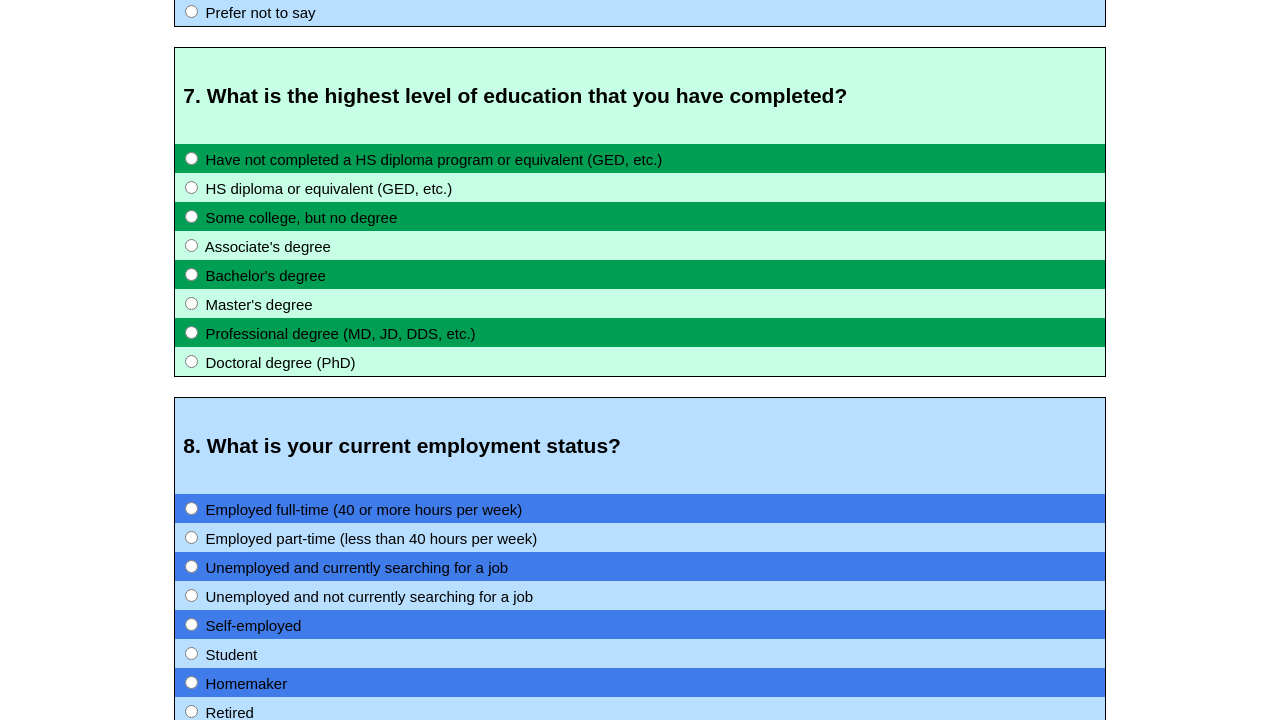
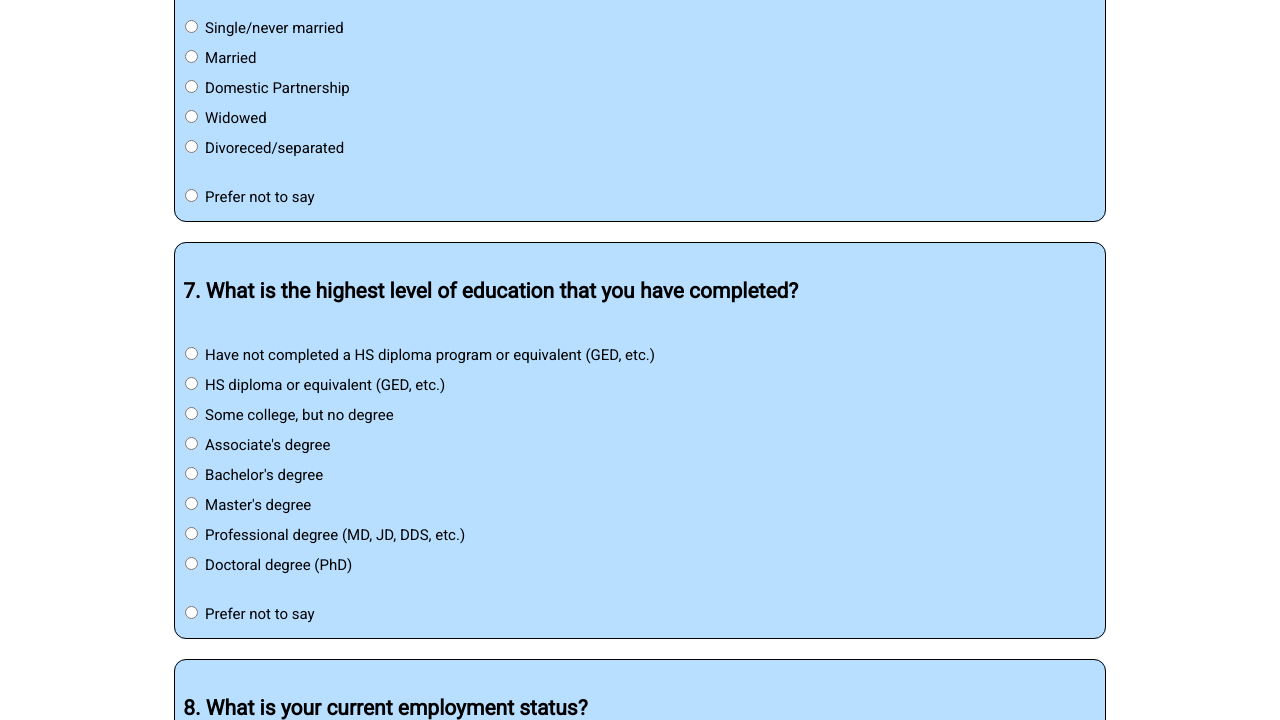
Before and after one commit to coxas/web_design_survey, a plain HTML site: page part1.html in a window 1280 px wide. Shown: the part 2080-2800 px from the top of the page. Drawn offline with Linux system fonts and the light colour scheme.

Commit message:
some design updates

```diff
--- a/part1.html
+++ b/part1.html
@@ -4,6 +4,7 @@
     <meta charset="UTF-8">
     <title>Survey Part I</title>
     <link rel="stylesheet" type="text/css" href="survey.css">
+    <link href="https://fonts.googleapis.com/css?family=Roboto" rel="stylesheet">
 </head>
 <body>
     <h1>
@@ -51,6 +52,7 @@
                         <input type="radio" id="75+" name="age" value= "75 or older"/> <!--radio buttons!-->
                         <label>75 or older</label>
                     </li>
+                </br>
                     <li class="lightgreen">
                         <input type="radio" id="agePNTS" name="age" value= "Prefer not to say"/> <!--radio buttons!-->
                         <label>Prefer not to say</label>
@@ -86,6 +88,7 @@
                         <label for="other">Other</label>
                         <input type="checkbox" id="other" name="race[]" value="Other">
                     </li>
+                    </br>
                     <li class="darkblue">
                         <label for="racePNTS">Prefer not to say</label>
                         <input type="checkbox" id="racePNTS" name="race[]" value="Prefer not to say">
@@ -117,6 +120,7 @@
                         <input type="radio" id="gfgq" name="gender" value= "Genderfluid/genderqueer"/>
                         <label>Genderfluid/genderqueer</label>
                     </li>
+                    </br>
                     <li>
                         <input type="radio" id="genderPNTS" name="gender" value= "Prefer not to say"/>
                         <label>Prefer not to say</label>
@@ -152,6 +156,7 @@
                         <input type="radio" id="indep" name="polit" value= "Independent/other"/>
                         <label>Independent/other</label>
                     </li>
+                    </br>
                     <li class="darkblue">
                         <input type="radio" id="politPNTS" name="polit" value= "Prefer not to say"/>
                         <label>Prefer not to say</label>
@@ -191,6 +196,7 @@
                         <input type="radio" id="over125" name="income" value= "$125,000 and above"/>
                         <label>$125,000 and above</label>
                     </li>
+                    </br>
                      <li>
                         <input type="radio" id="incomePNTS" name="income" value= "Prefer not to say"/>
                         <label>Prefer not to say</label>
@@ -222,6 +228,7 @@
                         <input type="radio" id="apart" name="marital" value= "Divoreced/separated"/>
                         <label>Divoreced/separated</label>
                     </li>
+                    </br>
                     <li>
                         <input type="radio" id="maritalPNTS" name="marital" value= "Prefer not to say"/>
                         <label>Prefer not to say</label>
@@ -265,6 +272,11 @@
                         <input type="radio" id="phd" name="ed" value="Doctoral degree (PhD)"/>
                         <label>Doctoral degree (PhD)</label>
                     </li>
+                    </br>
+                    <li>
+                        <input type="radio" id="edPNTS" name="ed" value= "Prefer not to say"/>
+                        <label>Prefer not to say</label>
+                    </li>
                 </ul>
             </fieldset>
             <fieldset class="lightblue" id="employ">
@@ -304,6 +316,7 @@
                         <input type="radio" id="retired" name="employ" value="Retired"/>
                         <label>Retired</label>
                     </li>
+                    </br>
                     <li class="darkblue">
                         <input type="radio" id="employPNTS" name="employ" value="Prefer not to say"/>
                         <label>Prefer not to say</label>
@@ -323,6 +336,7 @@
                         <input type="radio" id="neng" name="lang" value= "No"/>
                         <label>No</label>
                     </li>
+                    </br>
                     <li class="darkgreen">
                         <input type="radio" id="langPNTS" name="lang" value= "Prefer not to say"/>
                         <label>Prefer not to say</label>
@@ -346,6 +360,7 @@
                         <input type="radio" id="rural" name="area" value= "Rural area"/>
                         <label>Rural area</label>
                     </li>
+                    </br>
                     <li>
                         <input type="radio" id="areaPNTS" name="area" value= "Prefer not to say"/>
                         <label>Prefer not to say</label>
--- a/survey.css
+++ b/survey.css
@@ -1,5 +1,5 @@
 body {
-    font-family: Arial;
+    font-family: 'Roboto', sans-serif;
 }
 div {
     margin-left: 13%;
@@ -10,6 +10,8 @@ fieldset {
     margin-top: 20px;
     margin-bottom: 20px;
     border: 1px solid black;
+    border-radius: 12px;
+    padding-bottom: 10px;
 }
 h4 {
     padding: 8px;
@@ -19,6 +21,7 @@ img {
     display: block;
     margin: auto;
     padding-bottom: 20px;
+    width: 95%;
 }
 ul {
     list-style-type: none;
@@ -78,17 +81,17 @@ input[type="checkbox"] {
 
 
 .darkgreen {
-    background-color: #009e52;
+    background-color: #b8dfff;
 }
 .lightgreen {
-    background-color: #c7ffe6;
+    background-color: #b8dfff;
 }
 .palegreen {
-    background-color: #c7ffe6;
+    background-color: #b8dfff;
 }
 .lightblue {
     background-color: #b8dfff;
 }
 .darkblue {
-    background-color: #3f7be9;
+    background-color: #b8dfff;
 }
```
Also changed, not shown: index.html (+1 -0 lines), part2.html (+1 -0 lines), thankyou.html (+1 -0 lines).
